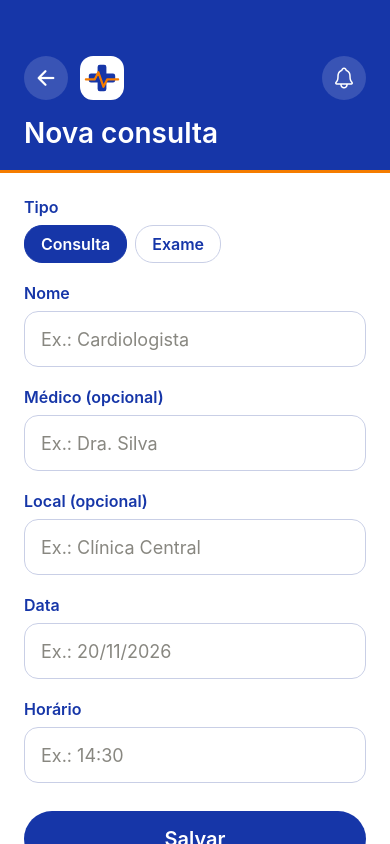
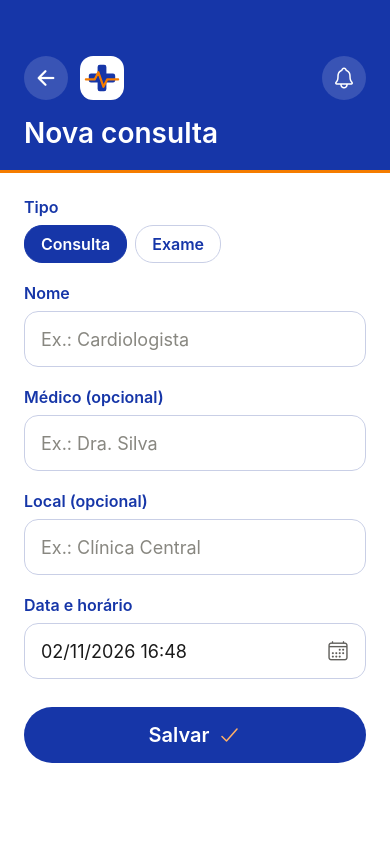
Before and after one commit to oandredev/projeto-gerenciamento-de-saude, a React Native app in the folder frontend/: screen /AppointmentForm in a window 390 px wide. Built offline with nearby package versions, Linux system fonts and the light colour scheme.

Commit message:
feat: seletor de data e hora e aviso de data passada na consulta

```diff
--- a/frontend/src/screens/AppointmentFormScreen.js
+++ b/frontend/src/screens/AppointmentFormScreen.js
@@ -1,5 +1,6 @@
 import { useState } from 'react';
 import {
+    Alert,
     KeyboardAvoidingView,
     Platform,
     Pressable,
@@ -9,11 +10,12 @@ import {
     TextInput,
     View,
 } from 'react-native';
+import { Ionicons } from '@expo/vector-icons';
 import Header from '../components/Header';
+import DateTimeField from '../components/DateTimeField';
 import { colors } from '../styles/theme';
 import { getActiveProfile } from '../services/profileService';
 import { createSchedule, updateSchedule } from '../services/scheduleService';
-import { pad, formatTime } from '../utils/format';
 
 // Os valores (CONSULTATION, EXAM) são os do back-end.
 const TYPES = [
@@ -27,10 +29,11 @@ const TITLE_EXAMPLES = {
     EXAM: 'Ex.: Endoscopia',
 };
 
-// Converte a data UTC do back-end para DD/MM/AAAA no relógio do celular
-function toDateInput(iso) {
-    const d = new Date(iso);
-    return `${pad(d.getDate())}/${pad(d.getMonth() + 1)}/${d.getFullYear()}`;
+// Agora, sem segundos (o seletor só mexe em data, hora e minuto)
+function nowWithoutSeconds() {
+    const d = new Date();
+    d.setSeconds(0, 0);
+    return d;
 }
 
 function Chip({ label, selected, onPress }) {
@@ -55,27 +58,18 @@ export default function AppointmentFormScreen({ navigation, route }) {
     const [title, setTitle] = useState(schedule?.title ?? '');
     const [doctor, setDoctor] = useState(schedule?.details?.doctorName ?? '');
     const [location, setLocation] = useState(schedule?.details?.location ?? '');
-    const [date, setDate] = useState(schedule ? toDateInput(schedule.startAt) : '');
-    const [time, setTime] = useState(schedule ? formatTime(schedule.startAt) : '');
+    const [startAt, setStartAt] = useState(
+        schedule ? new Date(schedule.startAt) : nowWithoutSeconds()
+    );
     const [error, setError] = useState('');
     const [saving, setSaving] = useState(false);
 
-    async function handleSave() {
+    // Confere os campos e, se a data já passou, pergunta antes de salvar
+    function handleSave() {
         const profile = getActiveProfile();
-        const cleanTitle = title.trim();
-        const dateMatch = date.trim().match(/^(\d{1,2})\/(\d{1,2})\/(\d{4})$/);
-        const timeMatch = time.trim().match(/^([01]?\d|2[0-3]):([0-5]\d)$/);
 
-        if (!cleanTitle || !date || !time) {
-            setError('Preencha o nome, a data e o horário.');
-            return;
-        }
-        if (!dateMatch) {
-            setError('Digite a data no formato 20/11/2026.');
-            return;
-        }
-        if (!timeMatch) {
-            setError('Digite o horário no formato 14:30.');
+        if (!title.trim()) {
+            setError('Preencha o nome.');
             return;
         }
         if (!profile) {
@@ -83,23 +77,34 @@ export default function AppointmentFormScreen({ navigation, route }) {
             return;
         }
 
-        const day = Number(dateMatch[1]);
-        const month = Number(dateMatch[2]);
-        const year = Number(dateMatch[3]);
+        // Ao editar, só avisa se a pessoa mudou a data
+        const startChanged =
+            !isEditing || startAt.getTime() !== new Date(schedule.startAt).getTime();
 
-        // Data e horário no relógio do celular. O back-end recebe em UTC.
-        const startAt = new Date(year, month - 1, day, Number(timeMatch[1]), Number(timeMatch[2]), 0, 0);
-
-        // Se o dia ou o mês não existem (ex.: 31/02), o JavaScript "corrige" sozinho: aqui a gente barra.
-        if (startAt.getDate() !== day || startAt.getMonth() !== month - 1) {
-            setError('Essa data não existe. Confira o dia e o mês.');
+        if (startChanged && startAt.getTime() < Date.now()) {
+            Alert.alert(
+                'Data no passado',
+                'Esta data e horário já passaram. Deseja salvar mesmo assim?',
+                [
+                    { text: 'Corrigir', style: 'cancel' },
+                    { text: 'Salvar mesmo assim', onPress: save },
+                ]
+            );
             return;
         }
 
+        save();
+    }
+
+    // Envia para o back-end
+    async function save() {
+        const profile = getActiveProfile();
+
         // Campos que servem tanto para criar quanto para editar
+        // (a data e o horário vêm do seletor; o back-end recebe em UTC)
         const fields = {
             type,
-            title: cleanTitle,
+            title: title.trim(),
             startAt: startAt.toISOString(),
             intervalUnit: 'UNIQUE',
             details: {
@@ -203,24 +208,10 @@ export default function AppointmentFormScreen({ navigation, route }) {
                     onChangeText={setLocation}
                 />
 
-                <Text style={styles.label}>Data</Text>
-                <TextInput
-                    style={styles.input}
-                    placeholder="Ex.: 20/11/2026"
-                    placeholderTextColor={colors.placeholder}
-                    keyboardType="numbers-and-punctuation"
-                    value={date}
-                    onChangeText={setDate}
-                />
-
-                <Text style={styles.label}>Horário</Text>
-                <TextInput
-                    style={styles.input}
-                    placeholder="Ex.: 14:30"
-                    placeholderTextColor={colors.placeholder}
-                    keyboardType="numbers-and-punctuation"
-                    value={time}
-                    onChangeText={setTime}
+                <DateTimeField
+                    label="Data e horário"
+                    value={startAt}
+                    onChange={setStartAt}
                 />
 
                 {error !== '' && <Text style={styles.error}>{error}</Text>}
@@ -233,6 +224,9 @@ export default function AppointmentFormScreen({ navigation, route }) {
                     <Text style={styles.saveText}>
                         {saving ? 'Salvando...' : isEditing ? 'Salvar edição' : 'Salvar'}
                     </Text>
+                    {!saving && (
+                        <Ionicons name="checkmark" size={24} color={colors.orangeLight} />
+                    )}
                 </Pressable>
             </ScrollView>
         </KeyboardAvoidingView>
@@ -286,8 +280,10 @@ const styles = StyleSheet.create({
         height: 56,
         borderRadius: 28,
         backgroundColor: colors.blue,
+        flexDirection: 'row',
         alignItems: 'center',
         justifyContent: 'center',
+        gap: 8,
         marginTop: 8,
     },
     saveText: { color: colors.white, fontSize: 20, fontWeight: '600' },
```
